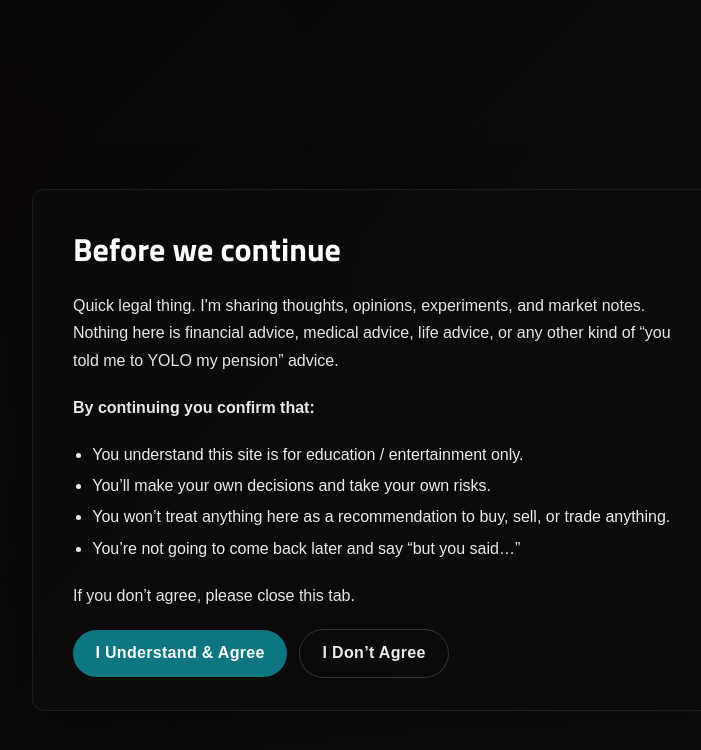
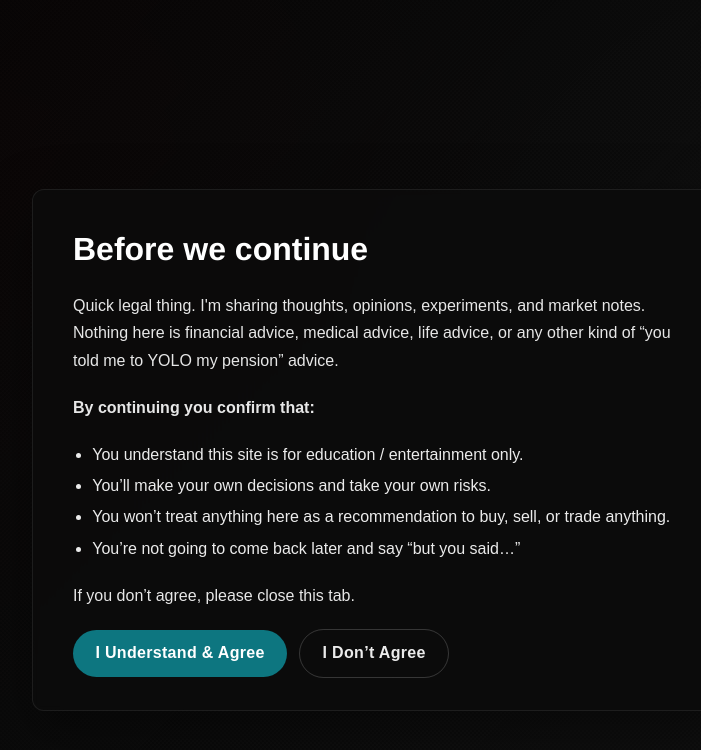
Before and after one commit to IamJackReed/com, a Jekyll site: the page built from disclaimer/index.md, in a window 1280 px wide. Shown: the top 750 px of the page, without its empty margins (258-959 px from the left). Built offline with Jekyll 4.4.1, drawn with Linux system fonts in a browser that asks for light colours.

Commit message:
Update head.html

```diff
--- a/_includes/head.html
+++ b/_includes/head.html
@@ -92,7 +92,12 @@
     <meta name="theme-color" content="#141414">
 
     <!-- Fonts -->
-    <link href="https://fonts.googleapis.com/css?family=Titillium+Web:300,400,700" rel="stylesheet">
+    <link rel="preconnect" href="https://fonts.googleapis.com">
+    <link rel="preconnect" href="https://fonts.gstatic.com" crossorigin>
+    <link
+      href="https://fonts.googleapis.com/css2?family=Lato:wght@300;400;500;600;700&display=swap"
+      rel="stylesheet">
+    <!-- Add Cooper BT webfont kit link here if you have one -->
 
     <link rel="stylesheet" href="{{ '/assets/css/styles.css' | prepend: site.baseurl }}">
     <link rel="canonical" href="{{ url }}">
```
